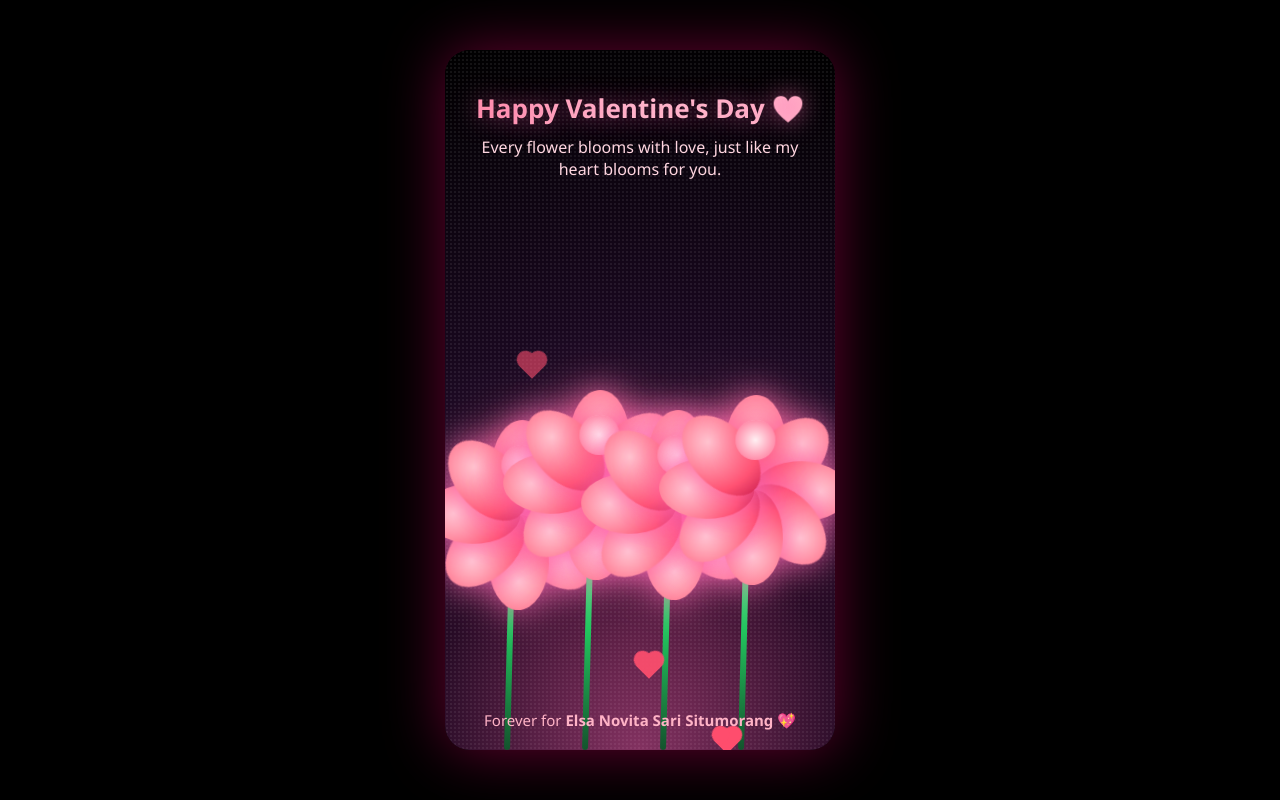
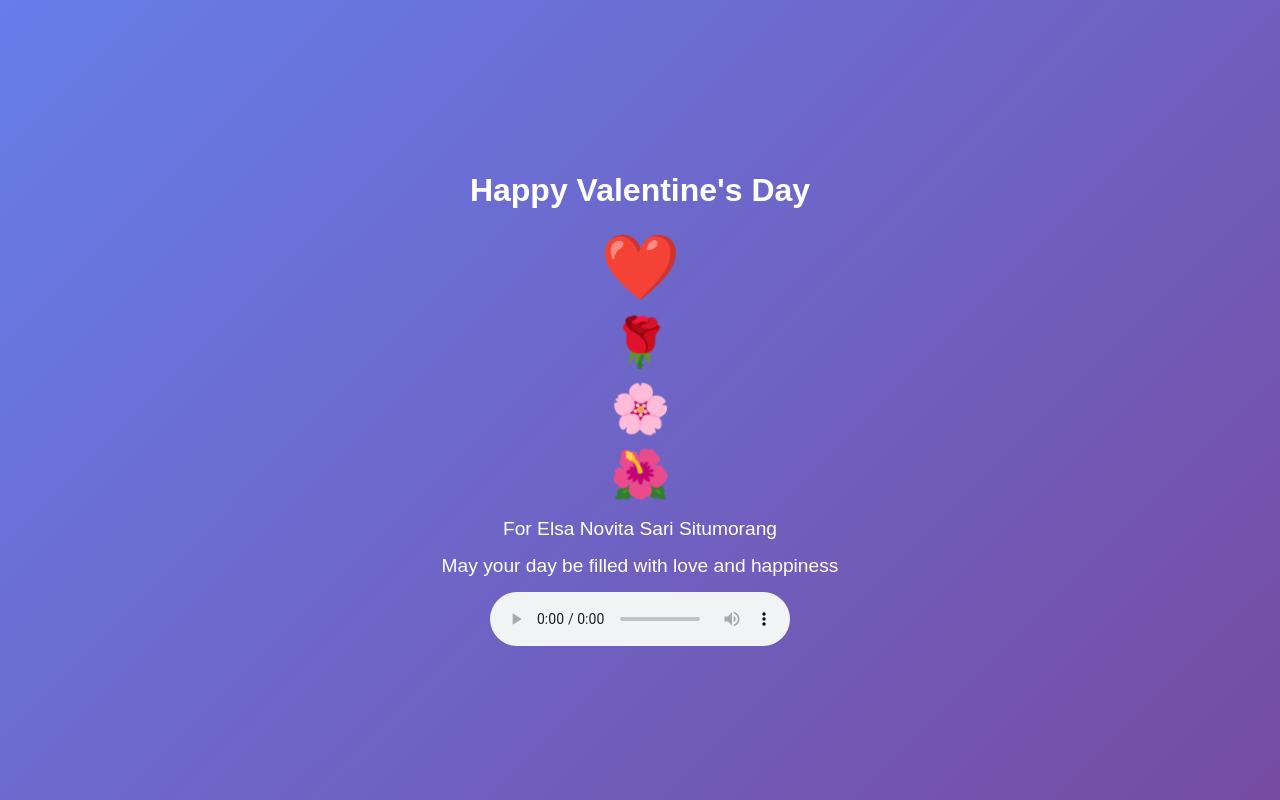
Before and after one commit to jhonkevinsitorus/valetine-Elsa-Novita-Sari-Situmorang, a plain HTML site: page Ultra_Cinematic_Valentine_For_Elsa.html in a window 1280 px wide. Drawn offline with Linux system fonts and the light colour scheme.

Commit message:
Update Ultra_Cinematic_Valentine_For_Elsa.html with new content

```diff
--- a/Ultra_Cinematic_Valentine_For_Elsa.html
+++ b/Ultra_Cinematic_Valentine_For_Elsa.html
@@ -1,215 +1 @@
-<!DOCTYPE html>
-<html lang="en">
-<head>
-<meta charset="UTF-8">
-<meta name="viewport" content="width=device-width, initial-scale=1.0">
-<title>Ultra Cinematic Valentine</title>
-
-<style>
-*{margin:0;padding:0;box-sizing:border-box;}
-body{
-  display:flex;
-  justify-content:center;
-  align-items:center;
-  height:100vh;
-  background:black;
-  overflow:hidden;
-  font-family:'Segoe UI',sans-serif;
-}
-
-.scene{
-  position:relative;
-  width:390px;
-  height:700px;
-  background: radial-gradient(circle at 50% 85%, #3a0f2d 0%, #1a0820 50%, #000 100%);
-  overflow:hidden;
-  border-radius:25px;
-  box-shadow:0 0 60px rgba(255,0,120,0.4);
-}
-
-.scene::before{
-  content:"";
-  position:absolute;
-  width:100%;
-  height:100%;
-  background-image: radial-gradient(#ffffff 1px, transparent 1px);
-  background-size:4px 4px;
-  opacity:0.07;
-}
-
-.fog{
-  position:absolute;
-  bottom:0;
-  width:100%;
-  height:250px;
-  background: radial-gradient(circle at 50% 100%, rgba(255,105,180,0.4), transparent 70%);
-}
-
-@keyframes sway{
-  0%{transform:rotate(-2deg);}
-  50%{transform:rotate(2deg);}
-  100%{transform:rotate(-2deg);}
-}
-
-@keyframes bloom{
-  0%{transform:scale(0);opacity:0;}
-  60%{transform:scale(1.15);opacity:1;}
-  100%{transform:scale(1);}
-}
-
-.stem{
-  position:absolute;
-  bottom:0;
-  width:6px;
-  height:240px;
-  background:linear-gradient(to top,#14532d,#22c55e,#86efac);
-  border-radius:4px;
-  transform-origin:bottom;
-  animation:sway 8s ease-in-out infinite;
-}
-
-.flower{
-  position:absolute;
-  width:110px;
-  height:110px;
-  transform-origin:center bottom;
-  animation:sway 8s ease-in-out infinite;
-}
-
-.petal{
-  position:absolute;
-  width:60px;
-  height:95px;
-  background: radial-gradient(circle at 50% 30%, #ffccd5, #ff4d6d 70%, #c9184a 100%);
-  border-radius:50%;
-  top:10px;
-  left:25px;
-  transform-origin:center bottom;
-  filter: drop-shadow(0 0 18px rgba(255,105,180,0.9));
-}
-.petal:nth-child(1){transform:rotate(0deg);}
-.petal:nth-child(2){transform:rotate(45deg);}
-.petal:nth-child(3){transform:rotate(90deg);}
-.petal:nth-child(4){transform:rotate(135deg);}
-.petal:nth-child(5){transform:rotate(180deg);}
-.petal:nth-child(6){transform:rotate(225deg);}
-.petal:nth-child(7){transform:rotate(270deg);}
-.petal:nth-child(8){transform:rotate(315deg);}
-
-.center{
-  position:absolute;
-  width:40px;
-  height:40px;
-  background: radial-gradient(circle, #fff0f3 0%, #ff8fab 70%);
-  border-radius:50%;
-  top:35px;
-  left:35px;
-  box-shadow:0 0 40px #ff4d6d,0 0 80px #ff99c8;
-  z-index:2;
-}
-
-.heart{
-  position:absolute;
-  width:18px;
-  height:18px;
-  background:#ff4d6d;
-  transform:rotate(45deg);
-  animation:float 12s linear infinite;
-}
-.heart::before,.heart::after{
-  content:"";
-  position:absolute;
-  width:18px;height:18px;
-  background:#ff4d6d;border-radius:50%;
-}
-.heart::before{top:-9px;}
-.heart::after{left:-9px;}
-
-@keyframes float{
-  0%{transform:translateY(0) rotate(45deg);opacity:1;}
-  100%{transform:translateY(-900px) rotate(45deg);opacity:0;}
-}
-
-.message{
-  position:absolute;
-  top:40px;
-  width:100%;
-  text-align:center;
-  color:white;
-  padding:0 20px;
-}
-.message h1{
-  font-size:26px;
-  background:linear-gradient(to right,#ff8fab,#ffc2d1,#ffb3c6);
-  -webkit-background-clip:text;
-  color:transparent;
-  text-shadow:0 0 25px rgba(255,105,180,0.6);
-}
-.message p{
-  margin-top:10px;
-  font-size:16px;
-  color:#ffd6e0;
-}
-
-.signature{
-  position:absolute;
-  bottom:20px;
-  width:100%;
-  text-align:center;
-  font-size:15px;
-  color:#ffb3c6;
-}
-</style>
-</head>
-
-<body>
-
-<div class="scene">
-
-<div class="message">
-<h1>Happy Valentine's Day ❤️</h1>
-<p>Every flower blooms with love, just like my heart blooms for you.</p>
-</div>
-
-<div class="fog"></div>
-
-<div class="stem" style="left:15%;"></div>
-<div class="flower" style="left:5%; bottom:230px; animation:bloom 2s ease forwards, sway 8s ease-in-out infinite;">
-<div class="petal"></div><div class="petal"></div><div class="petal"></div><div class="petal"></div>
-<div class="petal"></div><div class="petal"></div><div class="petal"></div><div class="petal"></div>
-<div class="center"></div></div>
-
-<div class="stem" style="left:35%;"></div>
-<div class="flower" style="left:25%; bottom:260px; animation:bloom 2.5s ease forwards, sway 8s ease-in-out infinite;">
-<div class="petal"></div><div class="petal"></div><div class="petal"></div><div class="petal"></div>
-<div class="petal"></div><div class="petal"></div><div class="petal"></div><div class="petal"></div>
-<div class="center"></div></div>
-
-<div class="stem" style="left:55%;"></div>
-<div class="flower" style="left:45%; bottom:240px; animation:bloom 3s ease forwards, sway 8s ease-in-out infinite;">
-<div class="petal"></div><div class="petal"></div><div class="petal"></div><div class="petal"></div>
-<div class="petal"></div><div class="petal"></div><div class="petal"></div><div class="petal"></div>
-<div class="center"></div></div>
-
-<div class="stem" style="left:75%;"></div>
-<div class="flower" style="left:65%; bottom:255px; animation:bloom 3.5s ease forwards, sway 8s ease-in-out infinite;">
-<div class="petal"></div><div class="petal"></div><div class="petal"></div><div class="petal"></div>
-<div class="petal"></div><div class="petal"></div><div class="petal"></div><div class="petal"></div>
-<div class="center"></div></div>
-
-<div class="heart" style="left:20%; bottom:0;"></div>
-<div class="heart" style="left:50%; bottom:0; animation-delay:4s;"></div>
-<div class="heart" style="left:70%; bottom:0; animation-delay:7s;"></div>
-
-<div class="signature">
-Forever for <strong>Elsa Novita Sari Situmorang</strong> 💖
-</div>
-
-<audio autoplay loop>
-<source src="https://cdn.pixabay.com/download/audio/2022/02/23/audio_5b3a1f93e5.mp3?filename=romantic-piano-ambient-10986.mp3" type="audio/mpeg">
-</audio>
-
-</div>
-
-</body>
-</html>
+<!DOCTYPE html><html><head><meta charset="UTF-8"><meta name="viewport" content="width=device-width, initial-scale=1.0"><title>Valentine for Elsa</title><style>body{margin:0;padding:0;background:linear-gradient(135deg,#667eea 0%,#764ba2 100%);min-height:100vh;display:flex;justify-content:center;align-items:center;font-family:Arial,sans-serif}.container{text-align:center;color:white;padding:20px}.h1{font-size:3em;margin:20px 0;text-shadow:2px 2px 4px rgba(0,0,0,0.3)}.heart{font-size:4em;animation:pulse 1s infinite}@keyframes pulse{0%,100%{transform:scale(1)}50%{transform:scale(1.2)}}.flower{font-size:3em;margin:10px;animation:sway 3s ease-in-out infinite}@keyframes sway{0%{transform:rotate(-5deg)}50%{transform:rotate(5deg)}100%{transform:rotate(-5deg)}}p{font-size:1.2em;margin:15px 0}</style></head><body><div class="container"><h1>Happy Valentine's Day</h1><div class="heart">❤️</div><div class="flower">🌹</div><div class="flower">🌸</div><div class="flower">🌺</div><p>For Elsa Novita Sari Situmorang</p><p>May your day be filled with love and happiness</p><audio autoplay controls><source src="https://cdn.pixabay.com/download/audio/2022/02/23/audio_5b3a1f93e5.mp3" type="audio/mpeg"></audio></div></body></html>
```
